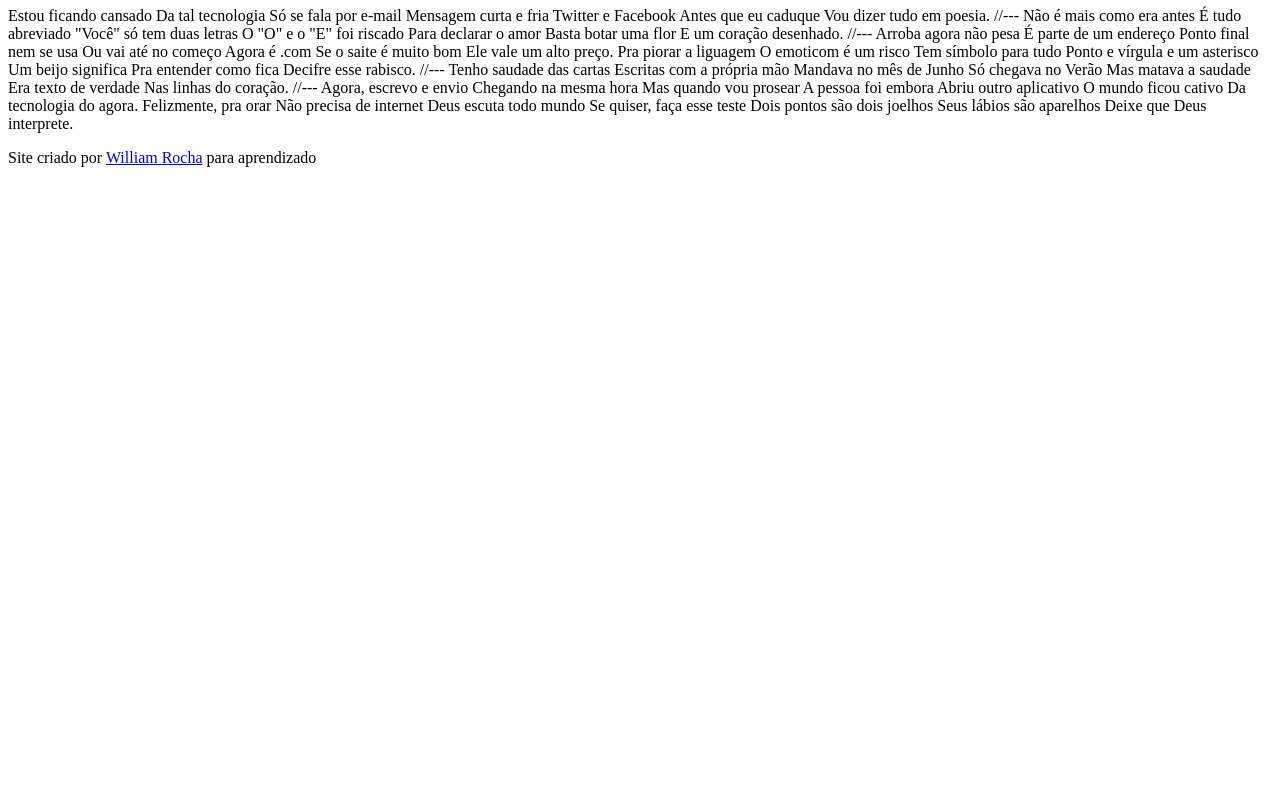
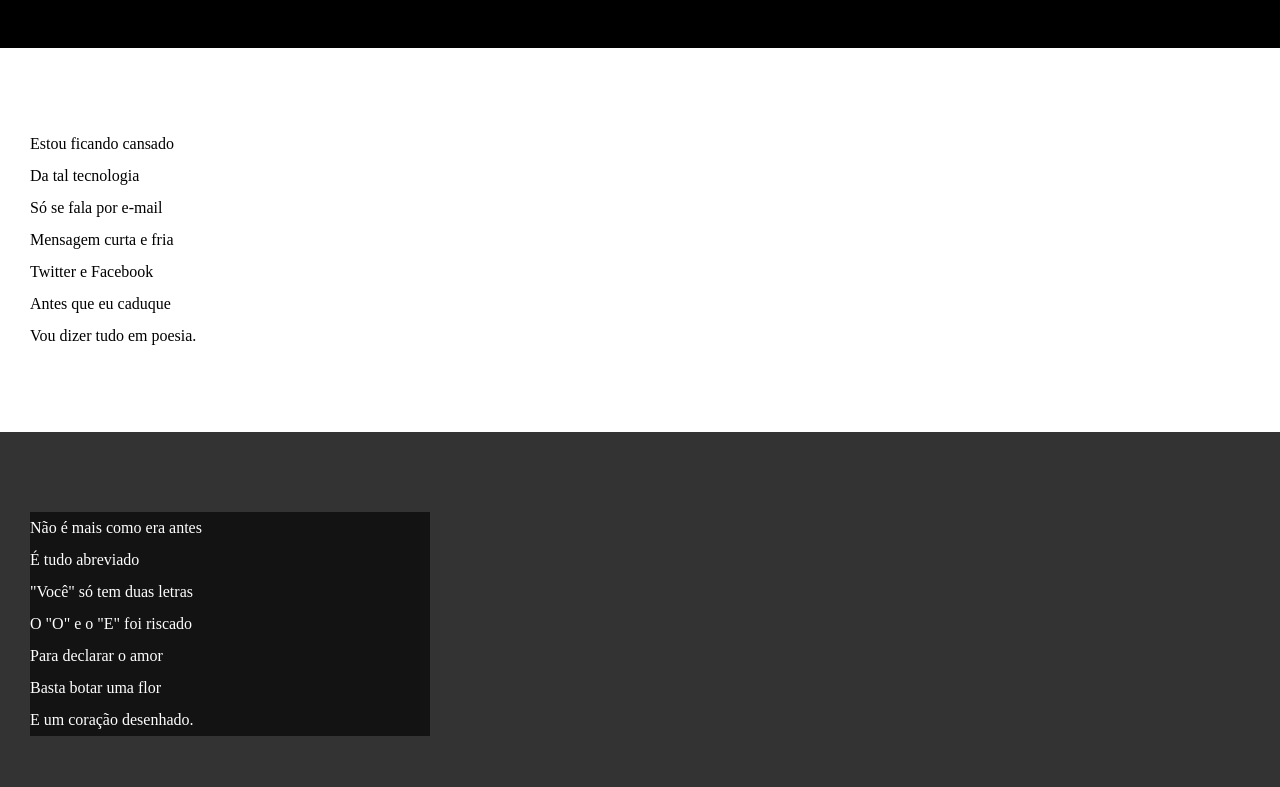
Before and after one commit to williamrochadev/html-css, a plain HTML site: page Exercícios/desafios/d012/index.html in a window 1280 px wide. Shown: the part 107-894 px from the top of the page. Before the commit the page ends 800 px from the top, so only its background shows below. Drawn offline with Linux system fonts and the light colour scheme.

Commit message:
Atualizei estilos do meu texto

```diff
--- /dev/null
+++ b/Exercícios/desafios/d012/estilo/style.css
@@ -0,0 +1,65 @@
+@charset "UTF-8";
+
+*{
+    margin: 0px;
+    padding: 0px;
+}
+
+html, body{
+    min-height: 100vh;
+    background-color: darkgray;
+}
+
+header{
+    background-color: black;
+    color: white;
+    text-align: center;
+}
+
+header > h1 {
+    padding-top: 50px;
+    font-variant: small-caps;
+}
+
+header > p {
+    padding-bottom: 50px;
+}
+
+header a, footer a {
+    color: white;
+    text-decoration: none;
+    font-weight: bolder;
+}
+
+header a:hover, footer a:hover {
+    text-decoration: underline;
+}
+
+section{
+    padding-top: 10vh;
+    padding-bottom: 10vh;
+    line-height: 2em;
+    padding-left: 30px;
+}
+
+section.normal {
+    background-color: white;
+    color: black;
+}
+
+section.imagem {
+    background-color: rgba(51, 51, 51);
+    color: white;
+}
+
+section.imagem > p {
+    width: 400px;
+    background-color: rgba(0, 0, 0, 0.621);
+}
+
+footer {
+    background-color: black;
+    color: white;
+    text-align: center;
+    padding: 10px;
+}
--- a/Exercícios/desafios/d012/index.html
+++ b/Exercícios/desafios/d012/index.html
@@ -4,6 +4,7 @@
     <meta charset="UTF-8">
     <meta name="viewport" content="width=device-width, initial-scale=1.0">
     <title>Cordel Moderno</title>
+    <link rel="stylesheet" href="estilo/style.css">
 </head>
 <body>
     <header>
@@ -15,71 +16,88 @@
         </p>
     </header>
 
-    Estou ficando cansado
-    Da tal tecnologia
-    Só se fala por e-mail
-    Mensagem curta e fria
-    Twitter e Facebook
-    Antes que eu caduque
-    Vou dizer tudo em poesia.
+    <section class="normal">
+        <p>
+            Estou ficando cansado <br>
+            Da tal tecnologia <br>
+            Só se fala por e-mail <br>
+            Mensagem curta e fria <br>
+            Twitter e Facebook <br>
+            Antes que eu caduque <br>
+            Vou dizer tudo em poesia.
+        </p>
+    </section>
 
-    //---
+    <section class="imagem">
+        <p>
+            Não é mais como era antes <br>
+            É tudo abreviado <br>
+            "Você" só tem duas letras <br>
+            O "O" e o "E" foi riscado <br>
+            Para declarar o amor <br>
+            Basta botar uma flor <br>
+            E um coração desenhado.
+        </p>
+    </section>
 
-    Não é mais como era antes
-    É tudo abreviado
-    "Você" só tem duas letras
-    O "O" e o "E" foi riscado
-    Para declarar o amor
-    Basta botar uma flor
-    E um coração desenhado.
+    <section class="normal">
+        <p>
+            Arroba agora não pesa <br>
+            É parte de um endereço <br>
+            Ponto final nem se usa <br>
+            Ou vai até no começo <br>
+            Agora é .com <br>
+            Se o saite é muito bom <br>
+            Ele vale um alto preço. <br>
+        </p>
 
-    //---
+        <p>
+            Pra piorar a liguagem <br>
+            O emoticom é um risco <br>
+            Tem símbolo para tudo <br>
+            Ponto e vírgula e um asterisco <br>
+            Um beijo significa <br>
+            Pra entender como fica <br>
+            Decifre esse rabisco.
+        </p>
+    </section>
 
-    Arroba agora não pesa
-    É parte de um endereço
-    Ponto final nem se usa
-    Ou vai até no começo
-    Agora é .com
-    Se o saite é muito bom
-    Ele vale um alto preço.
+    <section class="imagem">
+        <p>
+            Tenho saudade das cartas <br>
+            Escritas com a própria mão <br>
+            Mandava no mês de Junho <br>
+            Só chegava no Verão <br>
+            Mas matava a saudade <br>
+            Era texto de verdade <br>
+            Nas linhas do coração.
+        </p>
+    </section>
 
-    Pra piorar a liguagem
-    O emoticom é um risco
-    Tem símbolo para tudo
-    Ponto e vírgula e um asterisco
-    Um beijo significa
-    Pra entender como fica
-    Decifre esse rabisco.
+    <section class="normal">
+        <p>
+            Agora, escrevo e envio <br>
+            Chegando na mesma hora <br>
+            Mas quando vou prosear <br>
+            A pessoa foi embora <br>
+            Abriu outro aplicativo <br>
+            O mundo ficou cativo <br>
+            Da tecnologia do agora. <br>
+        </p>
 
-    //---
+        <p>
+            Felizmente, pra orar <br>
+            Não precisa de internet <br>
+            Deus escuta todo mundo <br>
+            Se quiser, faça esse teste <br>
+            Dois pontos são dois joelhos <br>
+            Seus lábios são aparelhos <br>
+            Deixe que Deus interprete.
+        </p>
+    </section>
 
-    Tenho saudade das cartas
-    Escritas com a própria mão
-    Mandava no mês de Junho
-    Só chegava no Verão
-    Mas matava a saudade
-    Era texto de verdade
-    Nas linhas do coração.
-
-    //---
-
-    Agora, escrevo e envio
-    Chegando na mesma hora
-    Mas quando vou prosear
-    A pessoa foi embora
-    Abriu outro aplicativo
-    O mundo ficou cativo
-    Da tecnologia do agora.
-
-    Felizmente, pra orar
-    Não precisa de internet
-    Deus escuta todo mundo
-    Se quiser, faça esse teste
-    Dois pontos são dois joelhos
-    Seus lábios são aparelhos
-    Deixe que Deus interprete.
     <footer>
-        <p>Site criado por <a href="https://github.com/williamrochadev" target="_blank">William Rocha</a> para aprendizado</p>
+        <p>Site criado por <a href="https://github.com/williamrochadev" target="_blank">William Rocha</a> para aprendizado.</p>
     </footer>
 </body>
 </html>
```
